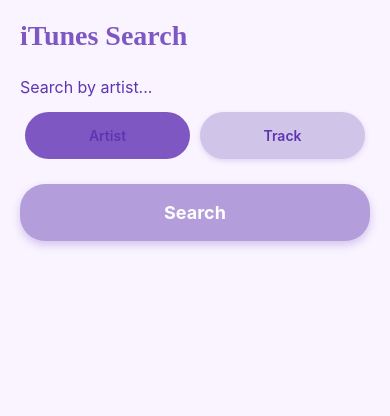
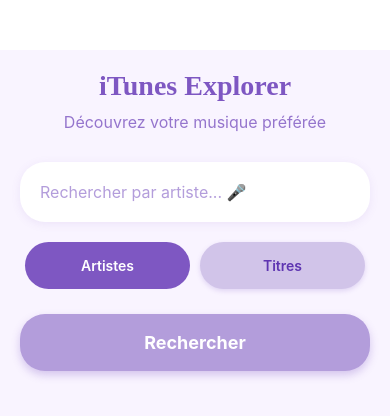
Before and after one commit to MargYre/ReactNative-itune, a React Native app in the folder ituneApp/: screen / in a window 390 px wide. Shown: the top 416 px of the page. Built offline with nearby package versions, Linux system fonts and the light colour scheme.

Commit message:
Add API connection

```diff
--- a/ituneApp/App.js
+++ b/ituneApp/App.js
@@ -1,21 +1,48 @@
 import React, { useState } from 'react';
-import { View, TextInput, StyleSheet, Text, TouchableOpacity } from 'react-native';
+import { View, TextInput, Text, TouchableOpacity, ActivityIndicator } from 'react-native';
 import styles from './styles';
 
 const App = () => {
   const [searchTerm, setSearchTerm] = useState('');
   const [searchType, setSearchType] = useState('artist');
+  const [results, setResults] = useState([]);
+  const [isLoading, setIsLoading] = useState(false);
+
+  const searchITunes = async () => {
+    if (!searchTerm.trim()) return;
+
+    setIsLoading(true);
+    try {
+      const entityType = searchType === 'artist' ? 'musicArtist' : 'song';
+      const response = await fetch(
+        `https://itunes.apple.com/search?term=${encodeURIComponent(searchTerm)}&entity=${entityType}&limit=10`
+      );
+      const data = await response.json();
+      setResults(data.results || []);
+    } catch (error) {
+      console.error('Search error:', error);
+      alert('Oops! Une erreur est survenue. Réessayez 🎵');
+    } finally {
+      setIsLoading(false);
+    }
+  };
 
   return (
     <View style={styles.container}>
-      <Text style={styles.title}>iTunes Search</Text>
+      <View style={styles.header}>
+        <Text style={styles.title}>iTunes Explorer</Text>
+        <Text style={styles.subtitle}>Découvrez votre musique préférée</Text>
+      </View>
 
-      <TextInput
-        style={styles.input}
-        placeholder={`Search by ${searchType}...`}
-        value={searchTerm}
-        onChangeText={setSearchTerm}
-      />
+      <View style={styles.inputContainer}>
+        <TextInput
+          style={styles.input}
+          placeholder={`Rechercher par ${searchType === 'artist' ? 'artiste... 🎤' : 'titre... 🎵'}`}
+          placeholderTextColor="#b39ddb"
+          value={searchTerm}
+          onChangeText={setSearchTerm}
+        />
+      </View>
 
       <View style={styles.buttonGroup}>
         <TouchableOpacity
@@ -25,7 +52,12 @@
           ]}
           onPress={() => setSearchType('artist')}
         >
-          <Text style={styles.buttonText}>Artist</Text>
+          <Text style={[
+            styles.buttonText,
+            searchType === 'artist' && styles.buttonActiveText
+          ]}>
+            Artistes
+          </Text>
         </TouchableOpacity>
 
         <TouchableOpacity
@@ -35,16 +67,31 @@
           ]}
           onPress={() => setSearchType('track')}
         >
-          <Text style={styles.buttonText}>Track</Text>
+          <Text style={[
+            styles.buttonText,
+            searchType === 'track' && styles.buttonActiveText
+          ]}>
+            Titres
+          </Text>
         </TouchableOpacity>
       </View>
 
       <TouchableOpacity
         style={styles.searchButton}
-        onPress={() => console.log('Search:', searchTerm, searchType)}
+        onPress={searchITunes}
       >
-        <Text style={styles.searchButtonText}>Search</Text>
+        <Text style={styles.searchButtonText}>Rechercher</Text>
       </TouchableOpacity>
+
+      {isLoading ? (
+        <ActivityIndicator size="large" color="#7e57c2" style={{ marginTop: 30 }} />
+      ) : (
+        results.length > 0 && (
+          <Text style={styles.loadingText}>
+            {results.length} résultats trouvés! 🎉
+          </Text>
+        )
+      )}
     </View>
   );
 };
--- a/ituneApp/styles.js
+++ b/ituneApp/styles.js
@@ -5,6 +5,7 @@
     flex: 1,
     padding: 20,
     backgroundColor: '#f9f4ff',
+    marginTop: 50,
   },
   header: {
     alignItems: 'center',
```
